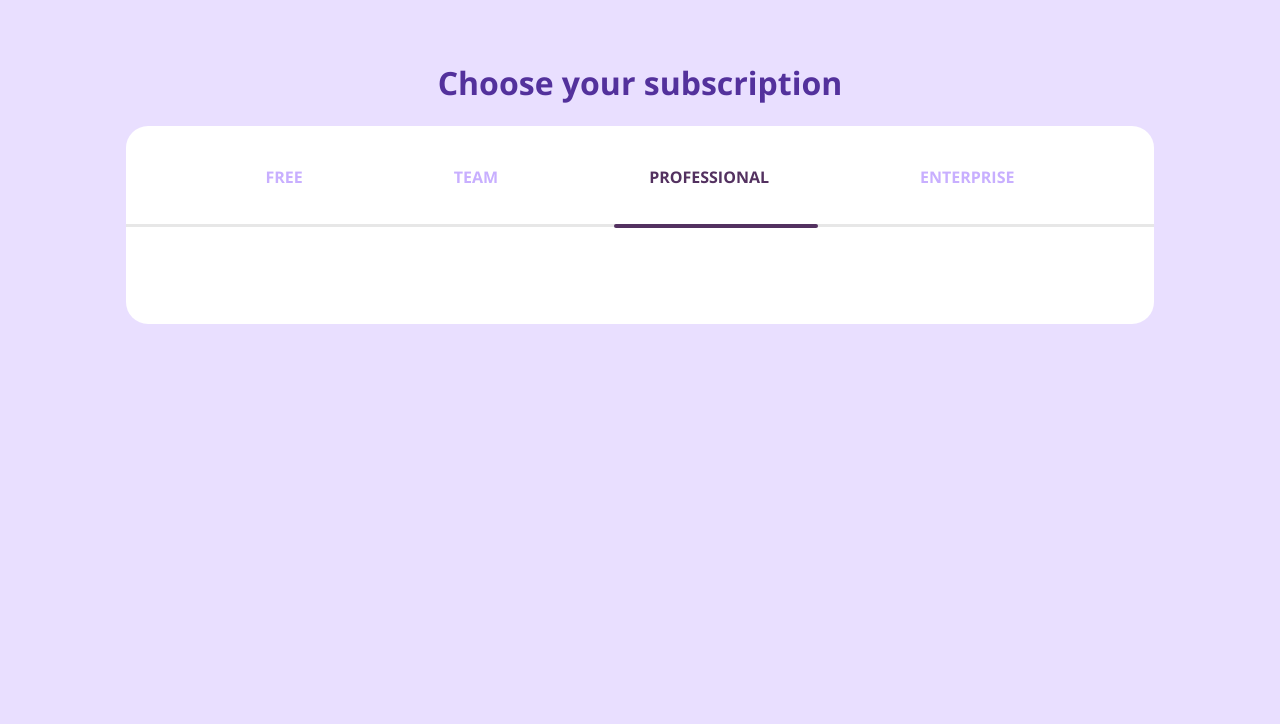
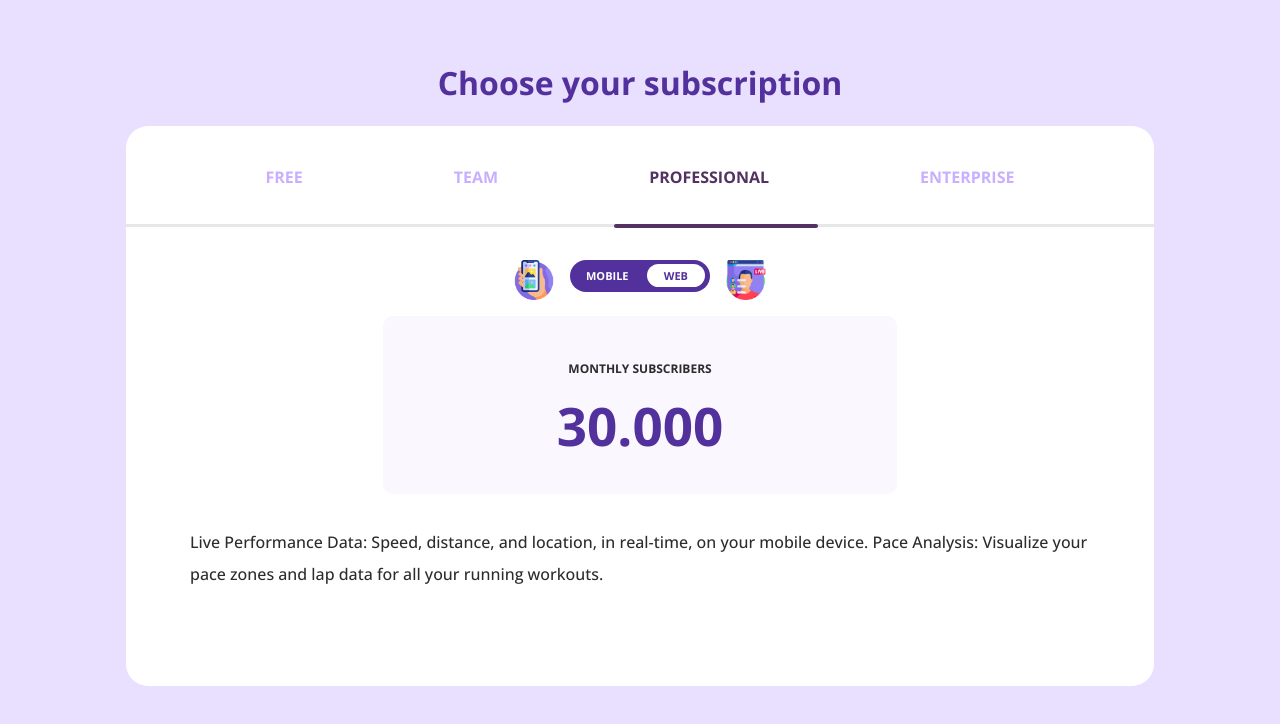
Before and after one commit to OerdBej/Flexible-plan, a plain HTML site: page index.html in a window 1280 px wide. Drawn offline with nearby package versions, Linux system fonts and the light colour scheme.

Commit message:
making the fake toggle with the monthly subscribers

```diff
--- a/index.html
+++ b/index.html
@@ -23,6 +23,25 @@
         <p>Enterprise</p>
       </div>
       <div class="line"></div>
+      <!-- Toggle Section -->
+      <div class="toggle-wrapper">
+        <img src="./images/icon1.png" alt="a telephone icon" />
+        <div class="toggle">
+          <span>Mobile</span>
+          <span>Web</span>
+        </div>
+        <img src="./images/icon2.png" alt="social network png picture" />
+      </div>
+      <!-- Monthly subscriber section -->
+      <div class="session-subscribers">
+        <p>Monthly Subscribers</p>
+        <p class="number">30.000</p>
+      </div>
+      <p class="strava-description">
+        Live Performance Data: Speed, distance, and location, in real-time, on
+        your mobile device. Pace Analysis: Visualize your pace zones and lap
+        data for all your running workouts.
+      </p>
     </div>
   </body>
 </html>
--- a/style.css
+++ b/style.css
@@ -74,3 +74,70 @@ h1 {
   left: -20%;
   border-radius: 10px;
 }
+
+/* toggle section */
+
+.toggle-wrapper {
+  display: flex;
+}
+
+.toggle-wrapper img {
+  height: 40px;
+  margin: 0 16px;
+}
+
+.toggle {
+  background-color: rgb(83, 49, 156);
+  height: 32px;
+  width: 140px;
+  border-radius: 20px;
+  display: flex;
+  justify-content: space-between;
+  align-items: center;
+  padding: 0 5px 0 16px;
+  font-weight: bold;
+  font-size: 11px;
+  text-transform: uppercase;
+  box-sizing: border-box;
+}
+
+.toggle span:first-of-type {
+  color: white;
+}
+
+.toggle span:last-of-type {
+  background-color: white;
+  color: rgb(83, 49, 156);
+  padding: 4px 17px;
+  border-radius: 20px;
+}
+
+/* Monthly subscribers section */
+
+.session-subscribers {
+  background-color: rgb(250, 247, 255);
+  text-align: center;
+  padding: 32px;
+  width: 50%;
+  text-transform: uppercase;
+  margin: 16px 0;
+  border-radius: 10px;
+  margin-bottom: 16px 0 0 0;
+}
+
+.session-subscribers p {
+  color: rgb(44, 44, 44, 44);
+  font-size: 12px;
+  font-weight: bold;
+}
+
+.session-subscribers .number {
+  color: rgb(83, 49, 156);
+  font-size: 53px;
+  margin: 0px;
+}
+
+.strava-description {
+  line-height: 32px;
+  margin: 16px 0 32px 0;
+}
```
Also changed, not shown: images/icon1.png (added), images/icon2.png (added).
